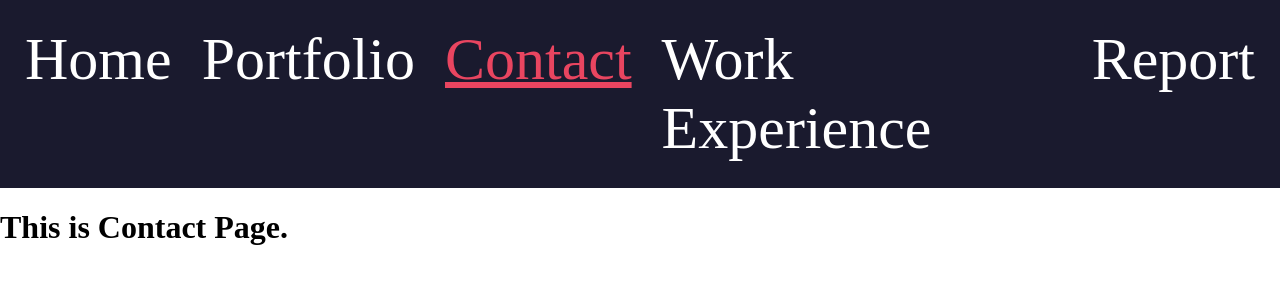
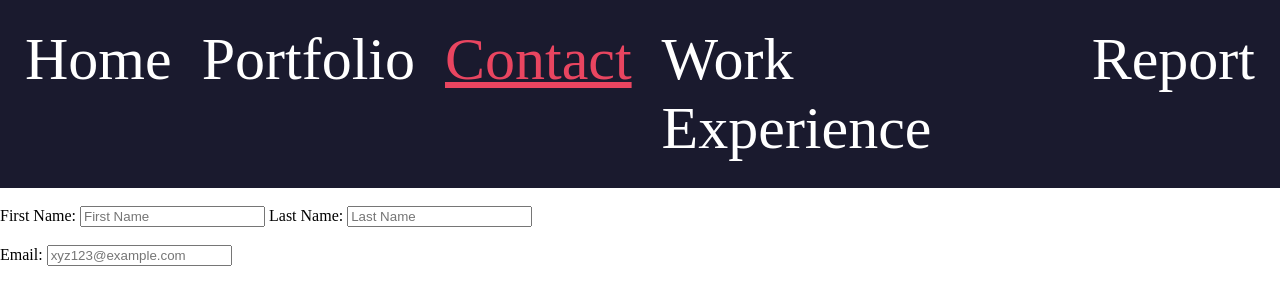
Before and after one commit to ShuvasisN/CSY1018-Web-Development-Assignment-I-23834821-Shuvasis-Nepal-Project, a plain HTML site: page contact.html in a window 1280 px wide. Drawn offline with Linux system fonts and the light colour scheme.

Commit message:
Form started

```diff
--- a/contact.html
+++ b/contact.html
@@ -17,7 +17,21 @@
         </nav>
     </div>
     <div>
-        <h1>This is Contact Page.</h1>
+        <div>
+            <img src="" alt="">
+        </div>
+        <div>
+            <form>
+                <label for="firstname">First Name:</label>
+                <input type="text" name="firstname" id="firstname" placeholder="First Name">
+                <label for="lastname">Last Name:</label>
+                <input type="text" name="lastname" id="lastname" placeholder="Last Name">
+                <br>
+                <br>
+                <label for="email">Email:</label>
+                <input type="text" name="email" id="email" placeholder="xyz123@example.com">
+            </form>
+        </div>
     </div>
 </body>
 </html>
--- a/css/style.css
+++ b/css/style.css
@@ -29,7 +29,7 @@ body{
 
 .nav-menu-item:hover{
     background-color: #0F3460;
-    transform: scale(1.1);
+    transform: scale(1.2);
 }
 
 .active > a{
```
Also changed, not shown: index.html (+1 -1 lines).
